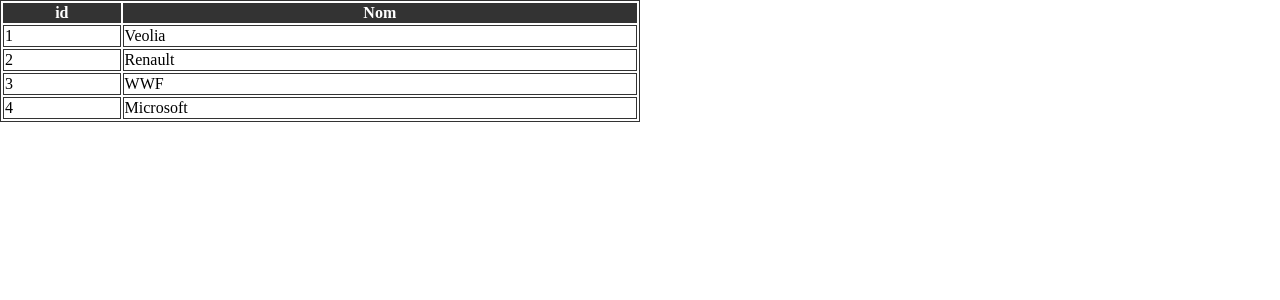
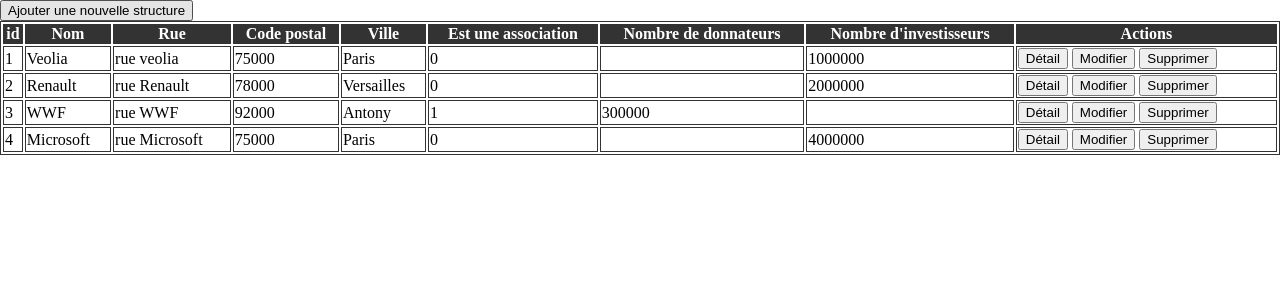
Before and after one commit to LamsaLL/projet-php, a PHP site: page /index.php?action=viewOrganizations in a window 1280 px wide. Shown: the top 300 px of the page. Run offline with PHP 8.4, Linux system fonts and the light colour scheme; data comes from the database, SQL or seed files in the repository.

Commit message:
feat(organizationsView): add table

```diff
--- a/Model/Entities/Organization.php
+++ b/Model/Entities/Organization.php
@@ -10,7 +10,7 @@
     private string $street;
     private string $postalCode;
     private string $city;
-    private bool $isAssociation;
+    private int $isAssociation;
     private ?int $donorsNumber;
     private ?int $investorsNumber;
 
@@ -20,11 +20,11 @@
      * @param string $street
      * @param string $postalCode
      * @param string $city
-     * @param bool $isAssociation
+     * @param int $isAssociation
      * @param int|null $donorsNumber
      * @param int|null $investorsNumber
      */
-    public function __construct(?int $id, string $name, string $street, string $postalCode, string $city, bool $isAssociation, ?int $donorsNumber, ?int $investorsNumber)
+    public function __construct(?int $id, string $name, string $street, string $postalCode, string $city, int $isAssociation, ?int $donorsNumber, ?int $investorsNumber)
     {
         parent::__construct($id);
         $this->name = $name;
@@ -101,17 +101,17 @@
     }
 
     /**
-     * @return bool
+     * @return int
      */
-    public function isAssociation(): bool
+    public function getIsAssociation(): int
     {
         return $this->isAssociation;
     }
 
     /**
-     * @param bool $isAssociation
+     * @param int $isAssociation
      */
-    public function setIsAssociation(bool $isAssociation): void
+    public function setIsAssociation(int $isAssociation): void
     {
         $this->isAssociation = $isAssociation;
     }
@@ -119,7 +119,7 @@
     /**
      * @return int
      */
-    public function getDonorsNumber(): int
+    public function getDonorsNumber(): ?int
     {
         return $this->donorsNumber;
     }
@@ -135,7 +135,7 @@
     /**
      * @return int
      */
-    public function getInvestorsNumber(): int
+    public function getInvestorsNumber(): ?int
     {
         return $this->investorsNumber;
     }
--- a/View/viewOrganizations.php
+++ b/View/viewOrganizations.php
@@ -8,14 +8,19 @@
 </head>
 
 <body>
-    <?php
-// var_dump($organizations);
-    ?>
+    <button>Ajouter une nouvelle structure</button>
     <table>
         <thead>
             <tr>
                 <th>id</th>
                 <th>Nom</th>
+                <th>Rue</th>
+                <th>Code postal</th>
+                <th>Ville</th>
+                <th>Est une association</th>
+                <th>Nombre de donnateurs</th>
+                <th>Nombre d'investisseurs</th>
+                <th>Actions</th>
             </tr>
         </thead>
         <tbody>
@@ -25,43 +30,23 @@
             <tr>
                 <td><?php echo $organization->getId(); ?></td>
                 <td><?php echo $organization->getName(); ?></td>
+                <td><?php echo $organization->getStreet(); ?></td>
+                <td><?php echo $organization->getPostalCode(); ?></td>
+                <td><?php echo $organization->getCity(); ?></td>
+                <td><?php echo $organization->getIsAssociation(); ?></td>
+                <td><?php echo $organization->getDonorsNumber(); ?></td>
+                <td><?php echo $organization->getInvestorsNumber(); ?></td>
+                <td>
+                    <button>Détail</button>
+                    <button>Modifier</button>
+                    <button>Supprimer</button>
+                </td>
+
             </tr>
             <?php
                 }
             ?>
         </tbody>
     </table>
-    <!-- <br /><br />
-    <form method="post" action="index.php?action=addAccount">
-        <table>
-            <tr>
-                <td>Login</td>
-                <td><input required type="text" name="login"></td>
-            </tr>
-            <tr>
-                <td>Nom</td>
-                <td><input required type="text" name="name"></td>
-            </tr>
-            <tr>
-                <td>Prénom</td>
-                <td><input required type="text" name="surname"></td>
-            </tr>
-            <tr>
-                <td>Email</td>
-                <td><input required type="email" name="email"></td>
-            </tr>
-            <tr>
-                <td>Mot de passe</td>
-                <td><input required type="password" name="pass"></td>
-            </tr>
-            <tr>
-                <td>Administrateur</td>
-                <td><input type="checkbox" name="isadmin"></td>
-            </tr>
-        </table>
-        <input type="submit" name="add" value="Ajouter">
-    </form>
-    <br /><br /><a href="index.php?action=viewAuths">Liste des autorisations</a>
-</body> -->
 
 </html>
--- a/style/style.css
+++ b/style/style.css
@@ -3,7 +3,7 @@
   padding: 0;
 }
 table {
-  width: 50%;
+  width: 100%;
 }
 table,
 td {
```
